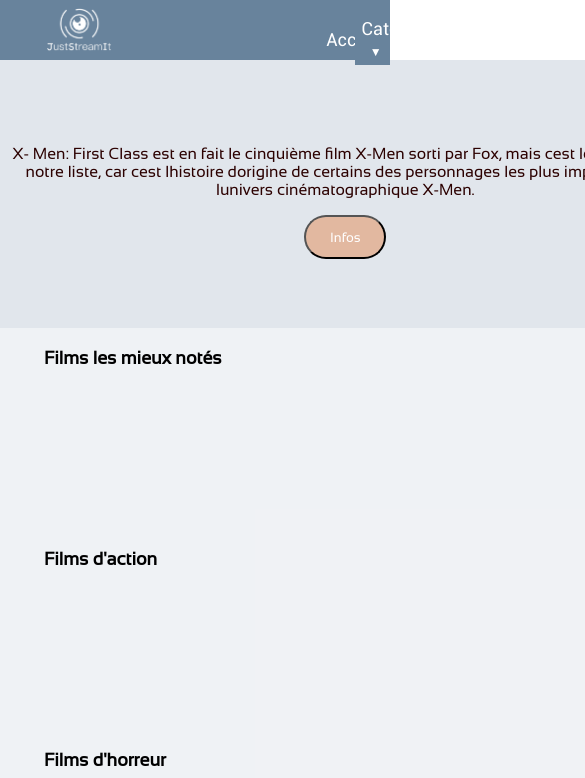
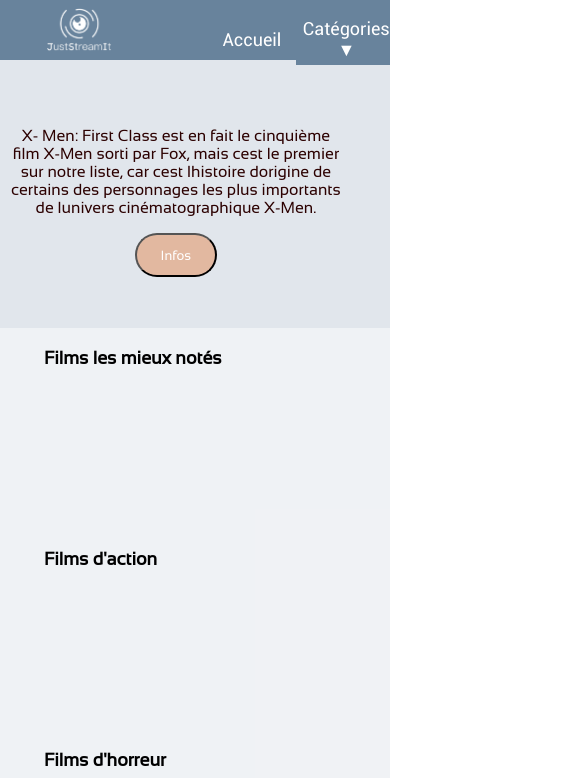
Before and after one commit to Nyankoye/Projet6, a website built with webpack: page index.html in a window 390 px wide. Shown: the top 778 px of the page, 585 px wide, since content can reach past the window. Built offline with nearby package versions, Linux system fonts and the light colour scheme; files whose address does not match are found by name.

Commit message:
Finalisation du code

```diff
--- a/Js/index.js
+++ b/Js/index.js
@@ -154,14 +154,14 @@ class Carousel{
      */
 
     get slidesToScroll(){
-        return this.isMobile ? 1 : this.options.slidesToScroll
+        return this.isMobile ? 2 : this.options.slidesToScroll
     }
     /**
      * @returns {Number}
      */
 
     get slidesVisible(){
-        return this.isMobile ? 1 : this.options.slidesVisible
+        return this.isMobile ? 2 : this.options.slidesVisible
     }
 }
 
@@ -243,6 +243,11 @@ async function highestImdbScoreMovie(){
     })
 }
 
+/**
+ * cette focntion permet de faire une requête puis de recuperer le contenu du HTML model et
+ * de l'afficher dans une fenetre modale
+ * @param {Number} id identifiant du film à chercher
+ */
 async function displayModal(id) {
     let response = await fetch('/modal.html')
     let movie = await request('http://localhost:8000/api/v1/titles/'+id)
--- a/index.html
+++ b/index.html
@@ -28,7 +28,7 @@
 
 				<p class="summary"> X- Men: First Class est en fait le cinquième film X-Men sorti par Fox, mais cest le premier sur notre liste, car cest lhistoire dorigine
 					de certains des personnages les plus importants de lunivers cinématographique X-Men. </p>
-				<button class="btn js-modal" href="#modal1">Infos</button>
+				<button class="btn">Infos</button>
 			</div>
 
 			<div class="baniere__image">
@@ -37,23 +37,23 @@
 
 		</div>
 
-		<h1 class="mieux-notes__titre">Films les mieux notés</h1>
-		<div class="mieux-notes" id="mieu_note">
+		<h1 class="mieux-notes__titre" id="mieu_note">Films les mieux notés</h1>
+		<div class="mieux-notes">
 
 		</div>
 
-		<h1 class="action__titre">Films d'action</h1>
-		<div class="action" id="film_action">
+		<h1 class="action__titre" id="film_action">Films d'action</h1>
+		<div class="action" >
 
 		</div>
 
-		<h1 class="horreur__titre">Films d'horreur</h1>
-		<div class="horreur" id="film_horreur">
+		<h1 class="horreur__titre" id="film_horreur">Films d'horreur</h1>
+		<div class="horreur">
 
 		</div>
 
-		<h1 class="sf__titre">Films de science fiction</h1>
-		<div class="sf" id="film_sf">
+		<h1 class="sf__titre" id="film_sf">Films de science fiction</h1>
+		<div class="sf" >
 
 		</div>
 
--- a/sass/main.scss
+++ b/sass/main.scss
@@ -70,15 +70,14 @@ ul{
     display: flex;
     justify-content: flex-end;
     align-items: center;
-    top: 50%;
     font-size: 18px;
     li{
         float: left;
-        width: 15%;
+        width: 16%;
         text-align: center;
         position: relative;
         background-color: $headerColor;
-        padding-bottom:5px;
+        padding-bottom:4px;
         padding-left: 7px;
     }
     a{
@@ -96,12 +95,13 @@ ul{
     position: absolute;
     width: 100%;
     z-index: 1;
-    margin: 14px;
+    margin: 6px;
     padding: 0px;
     li{
         float: none;
         width: 100%;
         text-align: left;
+        font-size: 16px;
     }
 }
 
@@ -110,14 +110,13 @@ nav > ul li:hover .sous{
 }
 .deroulant > a::after{
     content: " ▼";
-    font-size: 12px;
 }
 
 //-------------------------------body--------------------------------
 .main{
     @include sansationFont;
     @include mainBackgroundColore;
-    width: 768px;
+    width: 70%;
     margin: auto;
     overflow: hidden;
 }
@@ -171,6 +170,7 @@ nav > ul li:hover .sous{
     height: $heightItems;
         img{
             height: $heightItems;
+            transition: 0.3s;
             &:hover{
                 transform: scale(1.2);
                 transition: 0.3s;
@@ -181,6 +181,7 @@ nav > ul li:hover .sous{
     height: $heightItems;
     img{
         height: $heightItems;
+        transition: 0.3s;
         &:hover{
             transform: scale(1.2);
             transition: 0.3s;
@@ -191,6 +192,7 @@ nav > ul li:hover .sous{
     height: $heightItems;
     img{
         height: $heightItems;
+        transition: 0.3s;
         &:hover{
             transform: scale(1.1);
             transition: 0.3s;
@@ -201,6 +203,7 @@ nav > ul li:hover .sous{
     height: $heightItems;
     img{
         height: $heightItems;
+        transition: 0.3s;
         &:hover{
             transform: scale(1.1);
             transition: 0.3s;
@@ -265,6 +268,7 @@ nav > ul li:hover .sous{
     width: 100%;
     height: 100%;
     background: rgba(0, 0, 0, 0.8);
+    transition: 0.3;
     animation: fadeIn 0.4s both;
 }
 
@@ -288,6 +292,10 @@ nav > ul li:hover .sous{
     position: absolute;
     top: -0.2rem;
     right: 0;
+}
+.close-button:hover{
+    transition: 0.3s;
+    color: red;
 }
 
 .infos_principale{
@@ -322,19 +330,25 @@ nav > ul li:hover .sous{
         transform: translateY(0);
     }
 }
-@keyframes fadeOut{
-    from{
-        opacity: 1;
+@media screen and (max-width: 800px) {
+    .main {
+        width: 100%;
     }
-    to{
-        opacity: 0;
+    ul{
+        position: relative;
+        list-style-type: none;
+        display: flex;
+        justify-content: flex-end;
+        align-items: center;
+        font-size: 18px;
+        li{
+            float: left;
+            width: 40%;
+            text-align: center;
+            position: relative;
+            background-color: $headerColor;
+            padding-bottom:4px;
+            padding-left: 7px;
+        }
     }
-}
-@keyframes slideToBottom{
-    from{
-        transform: translateY(0);
-    }
-    to{
-        transform: translateY(50);
-    }
-}
+  }
```
Also changed, not shown: css/style.css, 1 other file.
